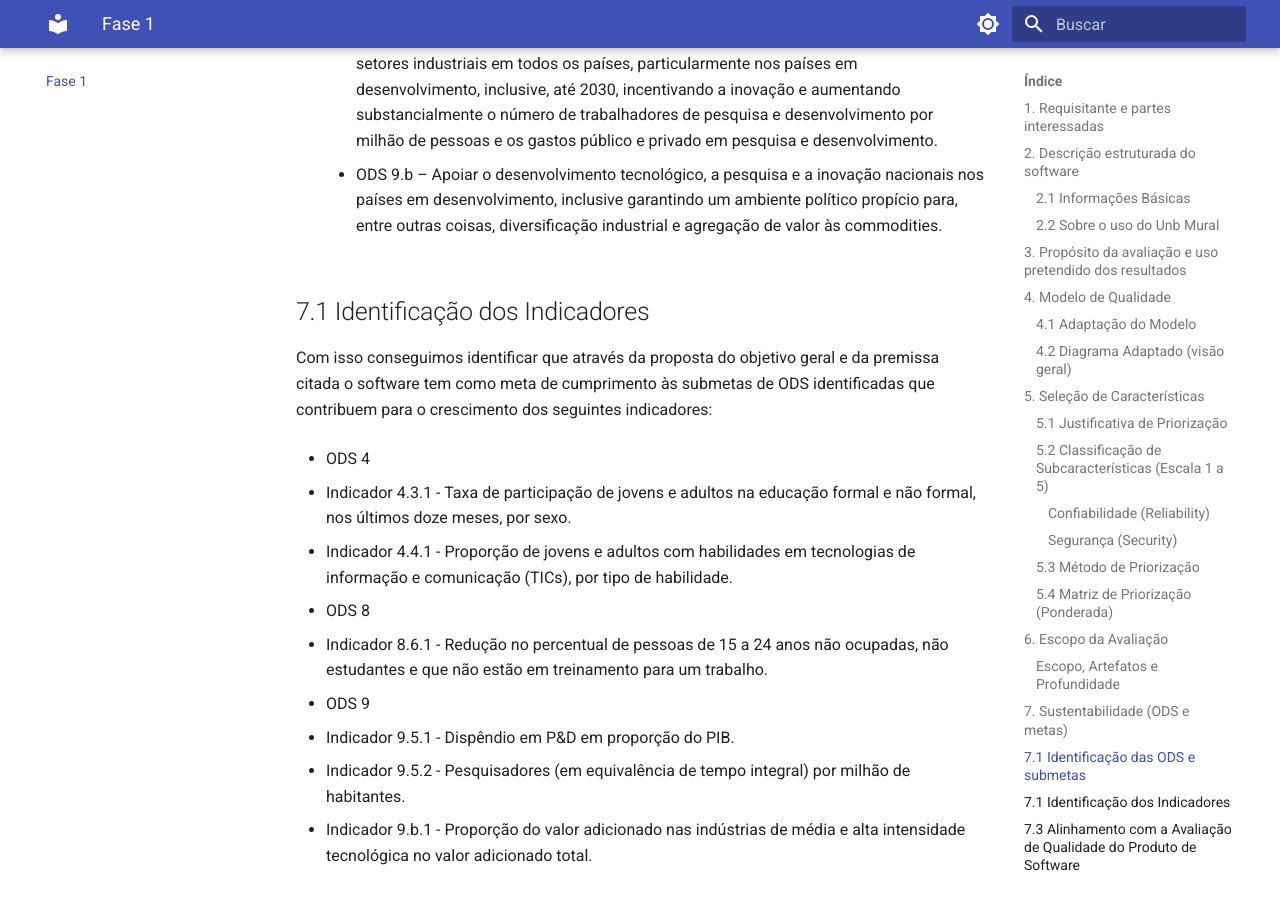
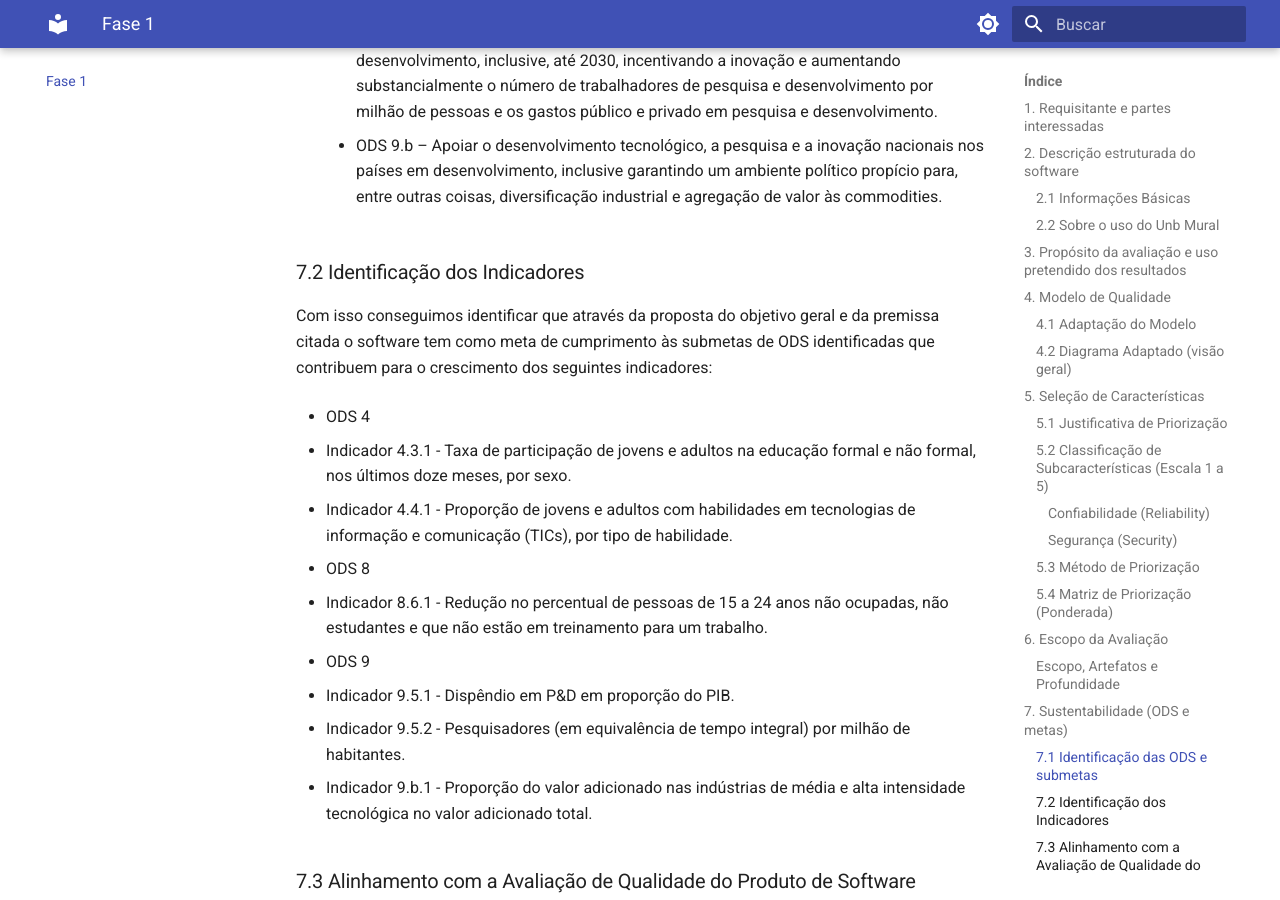
Before and after one commit to FCTE-Qualidade-de-Software-1/2026-1_T02_ROBERTA_WILLIAMS, an MkDocs documentation site: the page built from docs/fase1/index.md, in a window 1280 px wide and 900 px high, scrolled down 10539 px. Built offline with MkDocs 1.6.1 and Material for MkDocs 9.7.7, drawn with Linux system fonts in a browser that asks for light colours.

Commit message:
upload session 7

```diff
--- a/docs/fase1/index.md
+++ b/docs/fase1/index.md
@@ -188,7 +188,7 @@ Para fundamentar a avaliação, são utilizados artefatos que comprovam o atendi
 
 ## 7. Sustentabilidade (ODS e metas)
 
-## 7.1 Identificação das ODS e submetas
+### 7.1 Identificação das ODS e submetas
 
 Através do objetivo e premissa geral do software **Mural UnB** estabelecido no próprio README do projeto no GitHub pelos mantenedores:
 
@@ -230,7 +230,7 @@ podemos paralelizar os seguintes **Objetivos de Desenvolvimentos Sustentável (O
 
       * ODS 9.b – Apoiar o desenvolvimento tecnológico, a pesquisa e a inovação nacionais nos países em desenvolvimento, inclusive garantindo um ambiente político propício para, entre outras coisas, diversificação industrial e agregação de valor às commodities.
 
-## 7.1 Identificação dos Indicadores
+### 7.2 Identificação dos Indicadores
 
 Com isso conseguimos identificar que através da proposta do objetivo geral e da premissa citada o software tem como meta de cumprimento às submetas de ODS identificadas que contribuem para o crescimento dos seguintes indicadores:
 
@@ -252,7 +252,7 @@ Com isso conseguimos identificar que através da proposta do objetivo geral e da
 
    * Indicador 9.b.1 - Proporção do valor adicionado nas indústrias de média e alta intensidade tecnológica no valor adicionado total.
 
-## 7.3 Alinhamento com a Avaliação de Qualidade do Produto de Software
+### 7.3 Alinhamento com a Avaliação de Qualidade do Produto de Software
 
 Portanto a avaliação de qualidade do Mural UnB que vamos orquestrar com foco nas características de confiabilidade e segurança não tem como objetivo apenas medir essas características sem pretenção alguma, mas sim verificar se através das métricas obtidas o software impacta a sociedade positivamente através de uma ferramenta que de fato possui qualidade nos aspectos observados, sendo esses os aspectos mais relevantes para o contexto do software conforme identificado na sessão “**6. Seleção de Características**”.
 
```
Also changed, not shown: 1 other file.
